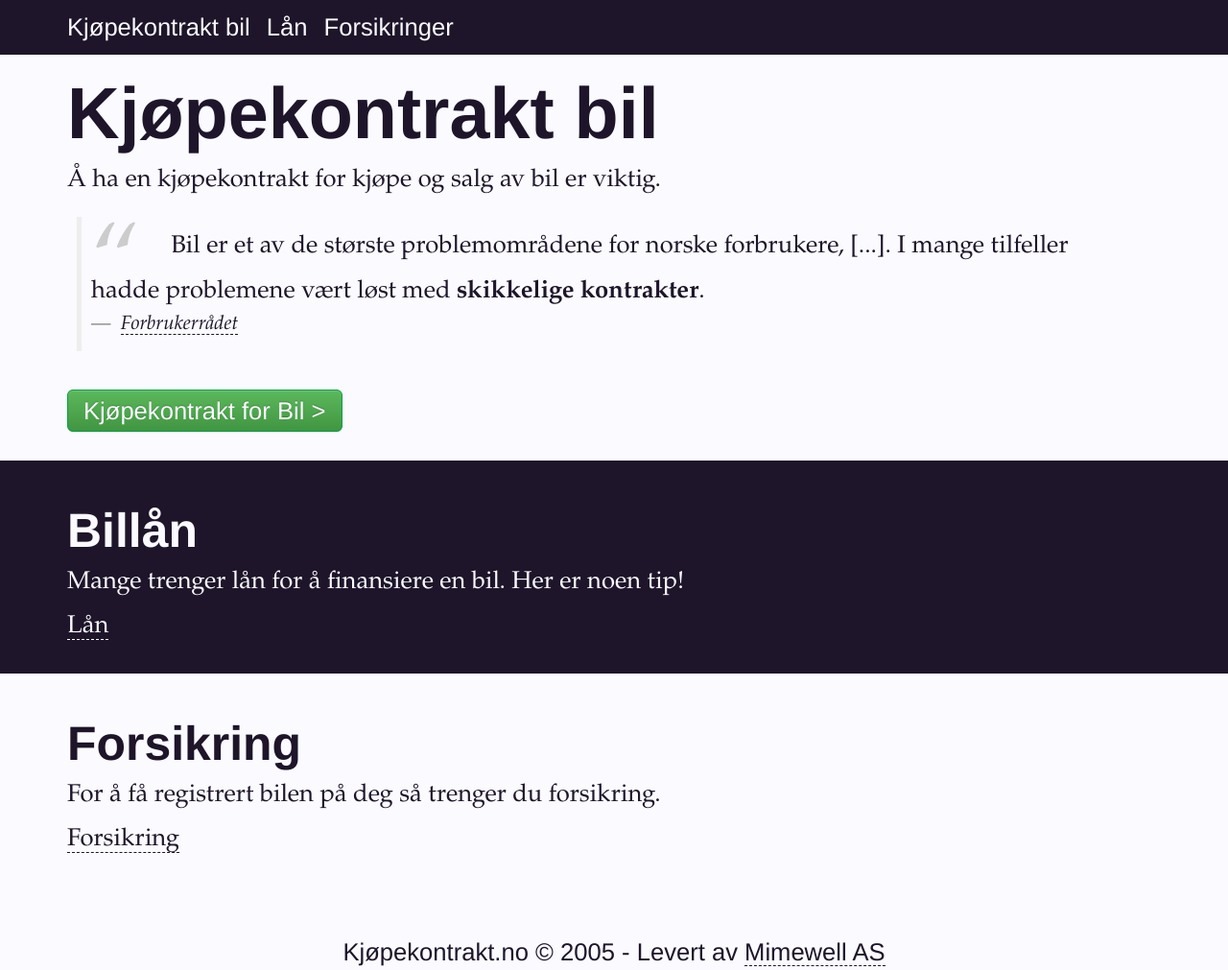
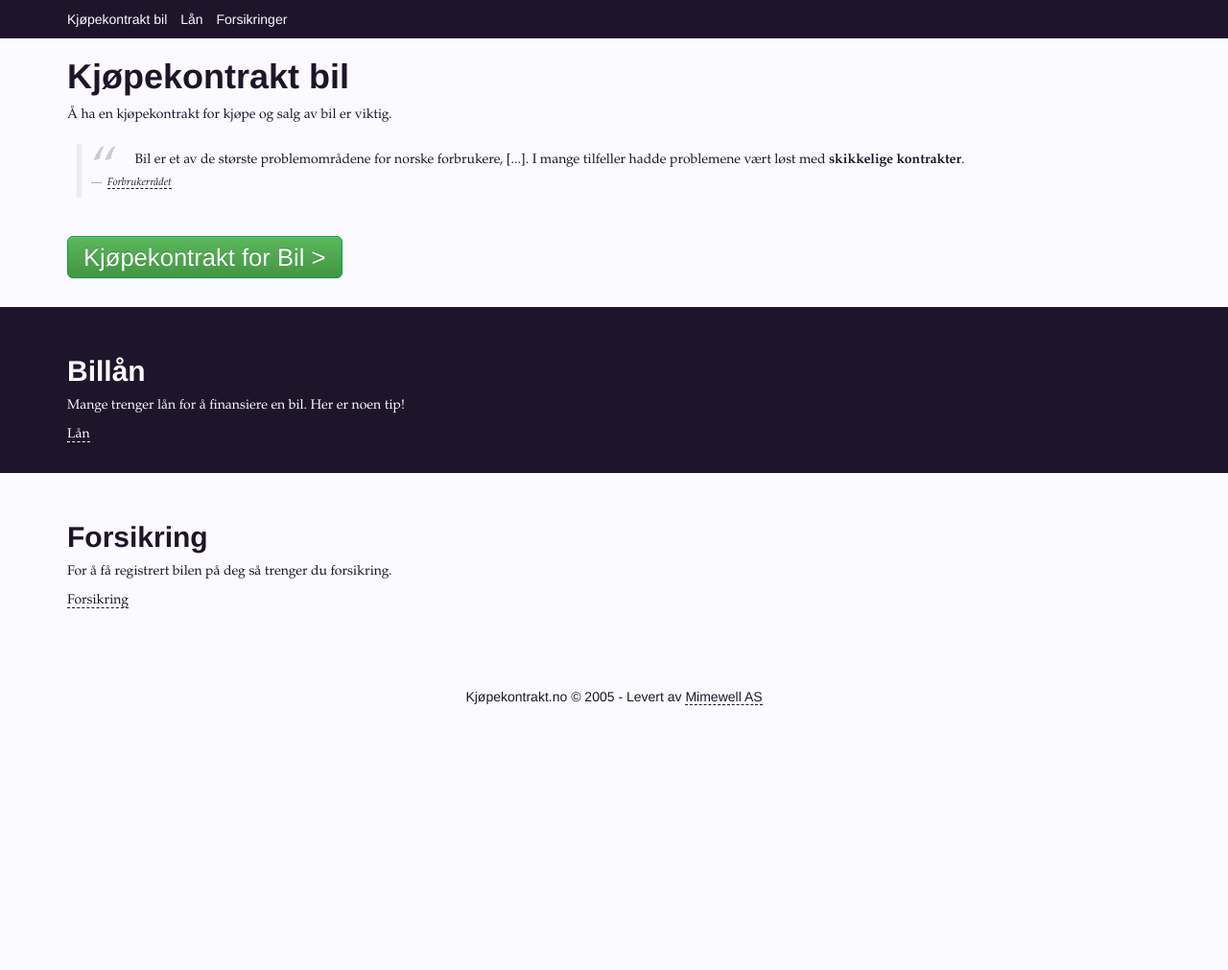
Before and after one commit to mimewell/kjopekontraktbil.no, a Jekyll site: the page built from index.html, in a window 1280 px wide. Shown: the whole page at 96% size. Built offline with Jekyll 4.4.1, drawn with Linux system fonts in a browser that asks for light colours; Markdown is read by kramdown in place of the engine named in the settings; after the commit the page ends 900 px from its top, so only the background shows below that.

Commit message:
going for default h1 sizes

```diff
--- a/css/style.css
+++ b/css/style.css
@@ -17,7 +17,6 @@
 
 body{
   font-family:Garamond, Georgia, serif;
-  font-size: 2vw;
   color: #1E152A;
   background-color: #FAFAFF;
 }
@@ -26,13 +25,6 @@
   font-family: "Helvetica", sans-serif;
   font-weight: bold;
 }
-
-h1{ margin: 20px 0 10px 0; font-size: 5.9vw;}
-h2{ margin: 16px 0  8px 0; font-size: 3.9vw;}
-h3{ margin: 12px 0  6px 0; font-size: 2.9vw;}
-h4{ margin: 10px 0  5px 0; font-size: 2.4vw;}
-h5{ margin:  8px 0  4px 0; font-size: 2.0vw;}
-h6{ margin:  6px 0  3px 0; font-size: 1.8vw;}
 
 nav{display: block; width: 100%; background-color: #1E152A; padding: 10px; color: #FAFAFF; font-family: "Helvetica", sans-serif;}
 
```
